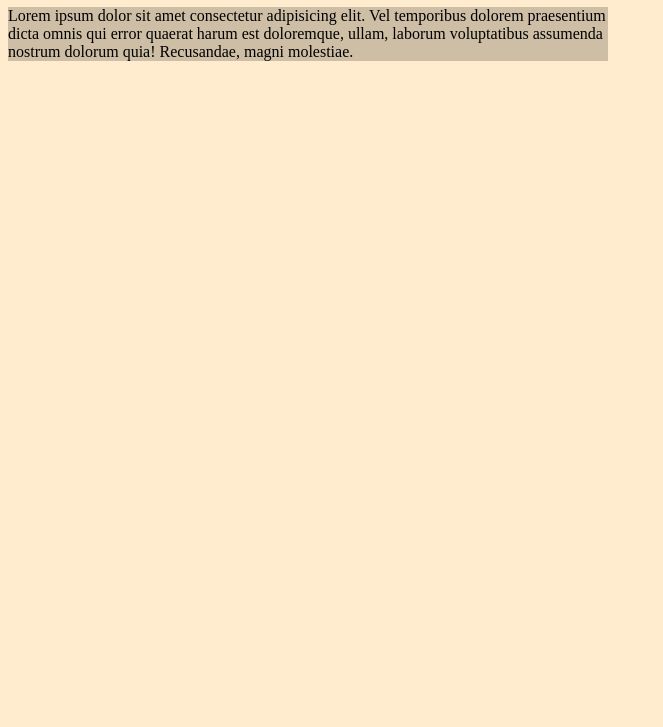
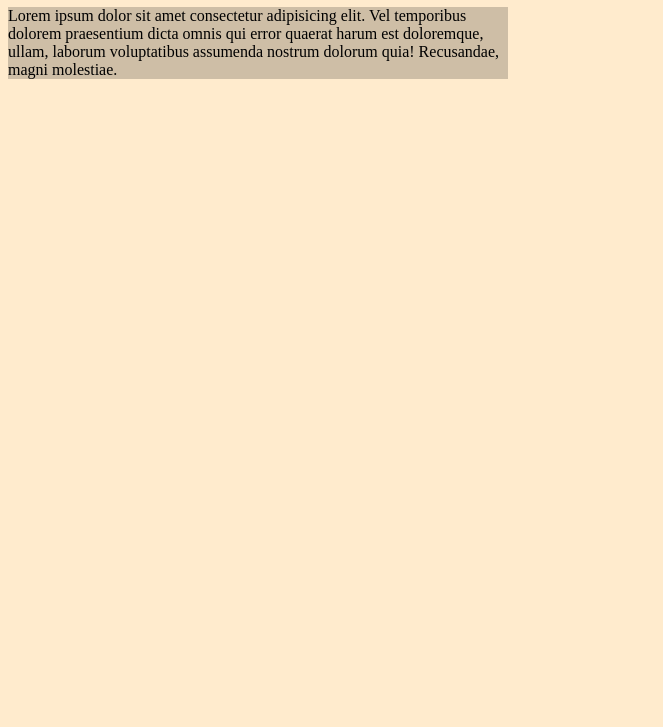
Before and after one commit to thiago2223/pratica-html-css, a plain HTML site: page index.html in a window 1280 px wide. Shown: the part 73-800 px from the top of the page, without its empty margins (0-663 px from the left). Drawn offline with Linux system fonts and the light colour scheme.

Commit message:
Update index.html

```diff
--- a/index.html
+++ b/index.html
@@ -9,7 +9,7 @@
         }
         #texto-com-imagen{
             background-color: rgba(0, 0, 0, 0.192);
-            width: 75vh;
+            width: 500px;
         }
     </style>
     <title>Pratica</title>
```
